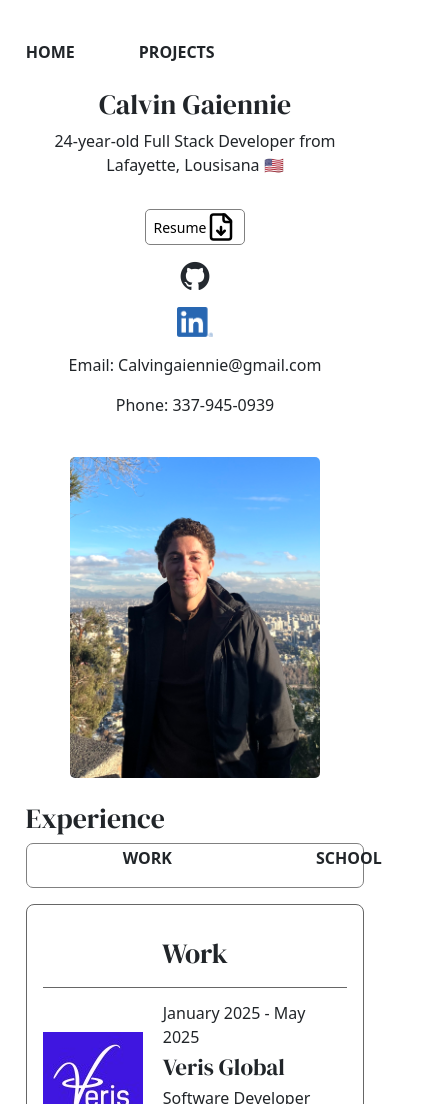
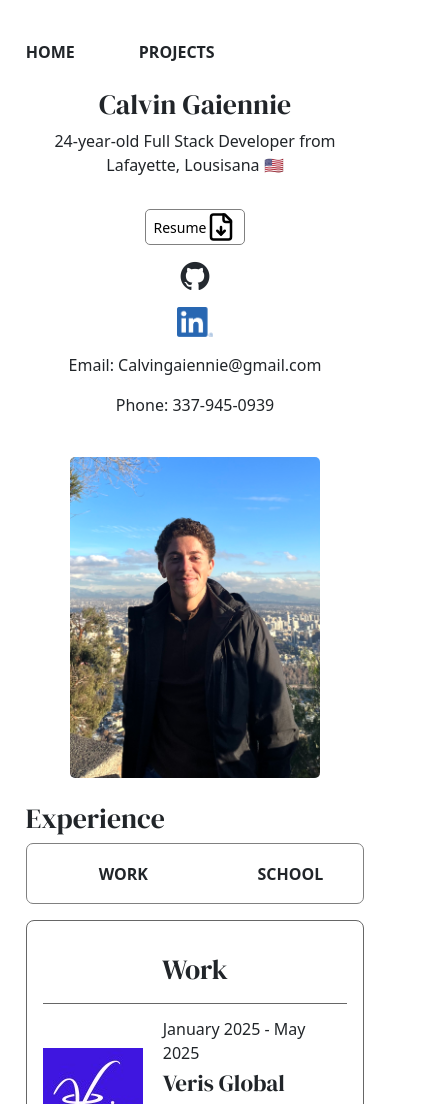
Before and after one commit to CalvinGaiennie/portfolio-vite, a React (Vite) app: page / in a window 390 px wide. Shown: the top 1104 px of the page, 446 px wide, since content can reach past the window. Built offline with nearby package versions, Linux system fonts and the light colour scheme.

Commit message:
made the experience page responsive

```diff
--- a/src/components/AppNav.module.css
+++ b/src/components/AppNav.module.css
@@ -1,6 +1,7 @@
 .nav {
   border-radius: 7px;
   border: 1px solid grey;
+  padding-top: 1rem;
 }
 
 .nav ul {
@@ -32,3 +33,10 @@
 .nav li {
   padding: 0.1rem 2rem;
 }
+
+@media (max-width: 768px) {
+  .nav a:link,
+  .nav a:visited {
+    padding: 0.5rem 0.5rem;
+  }
+}
```
